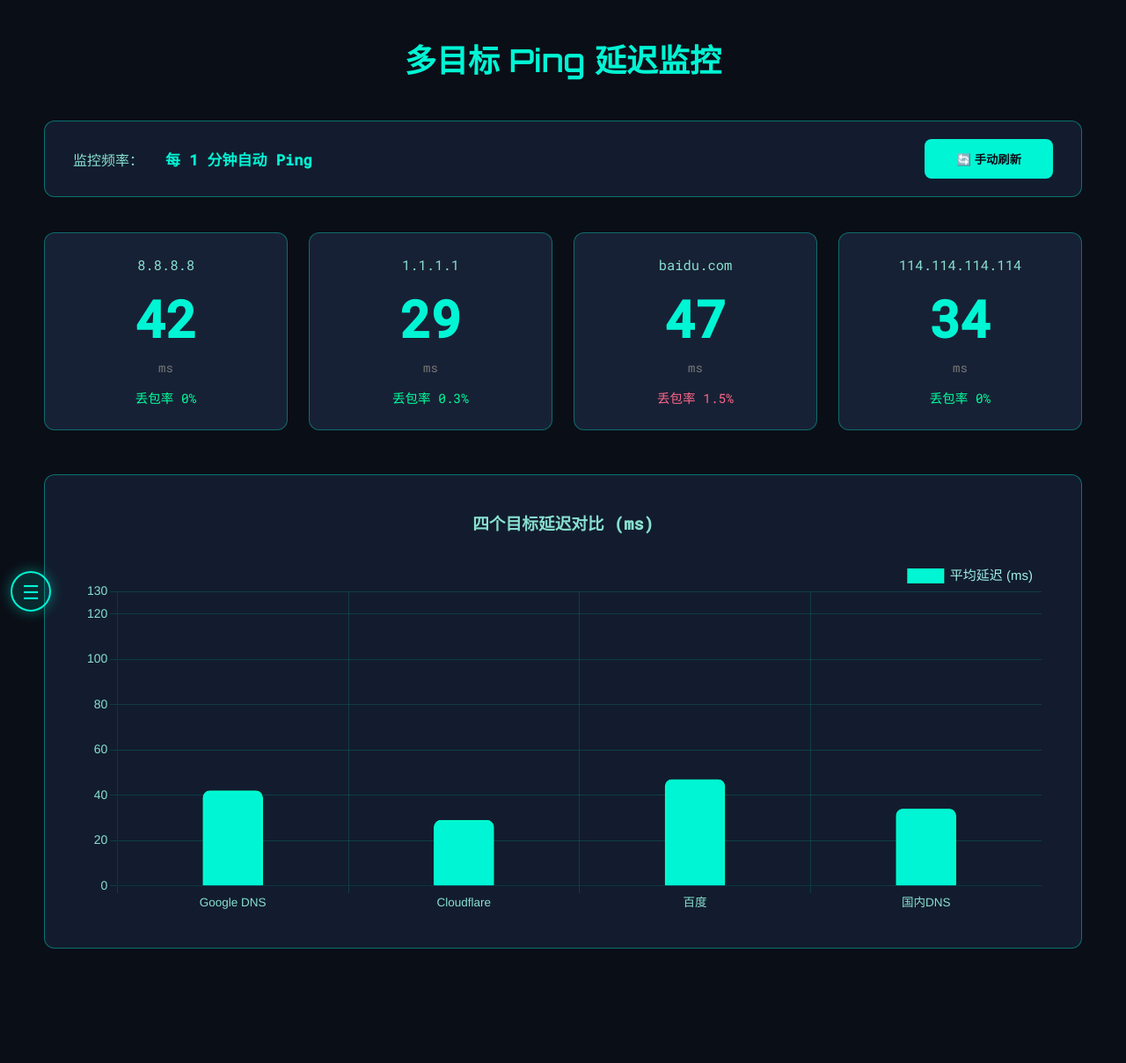
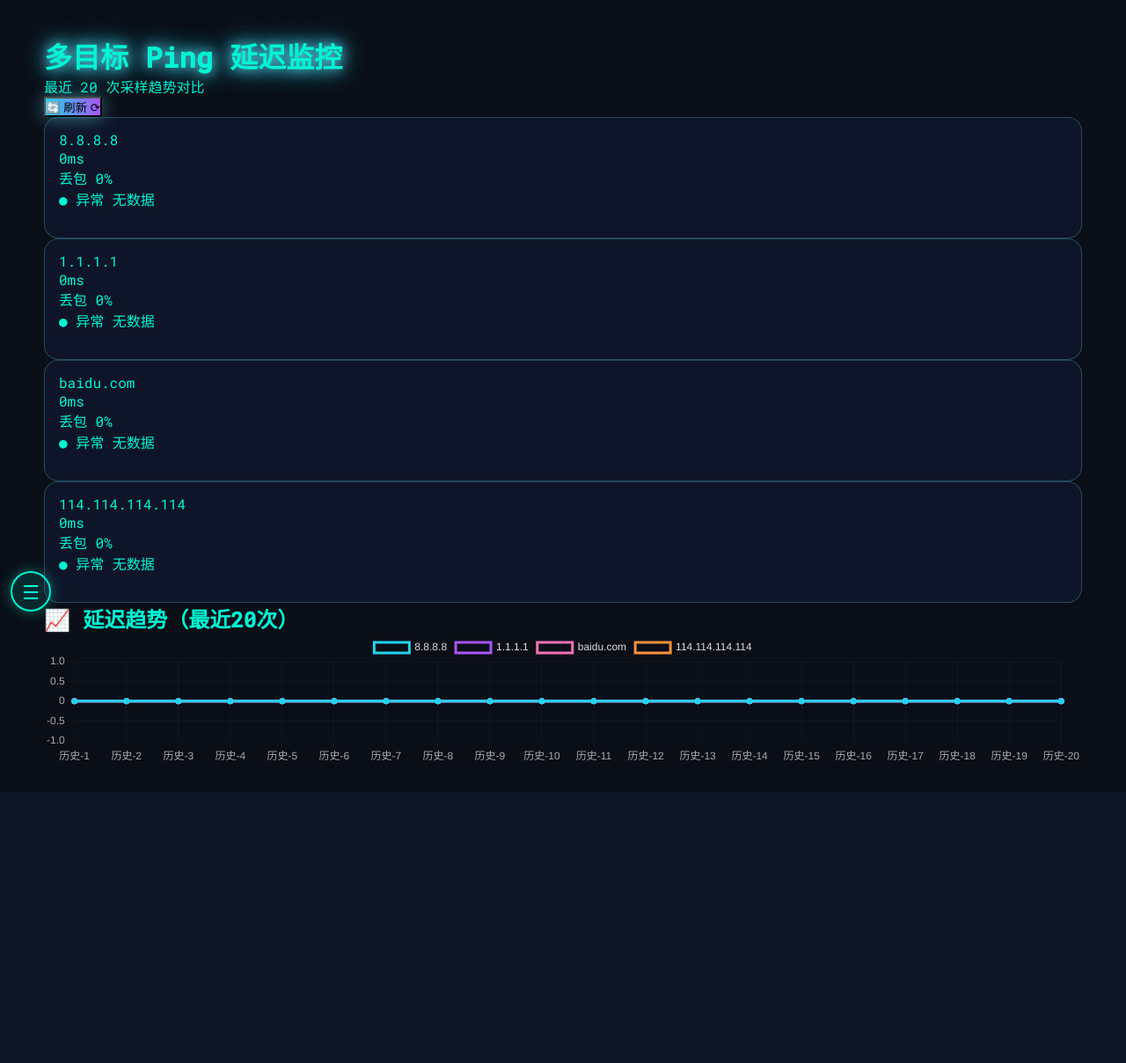
Before and after one commit to perry466/django-monitor, a Django app: page /monitor/ping/ in a window 1280 px wide. Shown: the part 65-1273 px from the top of the page at 88% size. After the commit the page ends 965 px from the top, so only its background shows below. Run offline with Django 5.2, Linux system fonts and the light colour scheme; data that the repository does not hold is empty.

Commit message:
优化了延迟数据的接口

```diff
--- a/templates/base.html
+++ b/templates/base.html
@@ -114,6 +114,8 @@
 
         {% block extra_style %}{% endblock %}
     </style>
+
+<script src="https://cdn.jsdelivr.net/npm/chart.js@4.4.1/dist/chart.umd.min.js"></script>
 </head>
 <body>
 
--- a/templates/monitor/ping.html
+++ b/templates/monitor/ping.html
@@ -1,156 +1,142 @@
 {% extends "base.html" %}
 
-{% block title %}多目标 Ping 监控 - NEON MONITOR{% endblock %}
+{% block title %}多目标 Ping 延迟监控 - NEON MONITOR{% endblock %}
 
 {% block content %}
-    <h1 style="font-family: 'Orbitron', sans-serif; text-align:center; font-size:36px; margin-bottom:45px; color:#00f5d4;">
-        多目标 Ping 延迟监控
-    </h1>
+<div class="max-w-7xl mx-auto px-6 py-6">
+    <!-- 标题栏 -->
+    <div class="flex justify-between items-start mb-8">
+        <div>
+            <h1 class="text-3xl font-bold neon-text">多目标 Ping 延迟监控</h1>
+            <p class="text-gray-400 text-sm mt-1">最近 20 次采样趋势对比</p>
+        </div>
 
-    <div style="max-width: 1280px; margin: 0 auto; padding-bottom: 100px;">
-
-        <!-- 状态栏 -->
-        <div style="background: rgba(20,30,48,0.95); border:1px solid rgba(0,245,212,0.4); border-radius:12px; padding:20px 32px; margin-bottom:40px; display:flex; justify-content:space-between; align-items:center;">
-            <div style="display:flex; align-items:center; gap:25px;">
-                <span style="color:#88e0d0;">监控频率：</span>
-                <strong style="color:#00f5d4; font-size:17px;">每 1 分钟自动 Ping</strong>
-            </div>
-            <button onclick="refreshData()"
-                    style="background:#00f5d4; color:#0a0e17; padding:13px 36px; border:none; border-radius:8px; font-weight:600; cursor:pointer;">
-                🔄 手动刷新
+        <button id="refresh-btn"
+                class="neon-button flex items-center gap-2 px-6 py-3 rounded-2xl text-sm font-medium">
+            <span id="refresh-text">🔄 刷新</span>
+            <span id="refresh-spinner" class="hidden animate-spin">⟳</span>
         </button>
     </div>
 
-        <!-- 四个目标卡片 -->
-        <div style="display: grid; grid-template-columns: repeat(auto-fit, minmax(260px, 1fr)); gap: 24px; margin-bottom: 50px;" id="target-cards">
-            <!-- JS 动态生成 -->
+    <!-- 紧凑四卡片 - 强制一行4个 -->
+    <div id="target-cards" class="grid grid-cols-2 lg:grid-cols-4 gap-4 mb-10">
+        <!-- 动态生成 -->
     </div>
 
-        <!-- 柱状图 - 优化自适应 -->
-        <div style="background: rgba(20,30,48,0.95); border:1px solid rgba(0,245,212,0.4); border-radius:12px; padding:40px 45px;">
-            <h3 style="margin-bottom:30px; color:#88e0d0; text-align:center;">四个目标延迟对比 (ms)</h3>
-            <div style="position: relative; height: 400px; width: 100%;">
-                <canvas id="latencyChart"></canvas>
+    <!-- 图表区域 -->
+    <div class="bg-zinc-900/70 backdrop-blur-xl border border-white/10 rounded-3xl p-6">
+        <h2 class="text-xl font-semibold mb-5 text-white flex items-center gap-2">
+            📈 延迟趋势（最近20次）
+        </h2>
+        <div class="h-[460px]">
+            <canvas id="pingTrendChart"></canvas>
         </div>
     </div>
-
 </div>
 {% endblock %}
 
 {% block extra_script %}
 <script src="https://cdn.jsdelivr.net/npm/chart.js@4.4.1/dist/chart.umd.min.js"></script>
 <script>
-    let latencyChart;
+// ==================== 变量 ====================
+let pingChart = null;
+let currentType = 'line';
 
-    const targets = [
-        { id: "8.8.8.8",     name: "8.8.8.8",     label: "Google DNS" },
-        { id: "1.1.1.1",     name: "1.1.1.1",     label: "Cloudflare" },
-        { id: "baidu.com",   name: "baidu.com",   label: "百度" },
-        { id: "114.114.114.114", name: "114.114.114.114", label: "国内DNS" }
-    ];
+// ==================== 渲染更小卡片 ====================
+function renderCards(results) {
+    const container = document.getElementById('target-cards');
+    container.innerHTML = '';
 
-    function createCard(target) {
-        return `
-            <div style="background: rgba(25,35,55,0.95); border:1px solid rgba(0,245,212,0.35); border-radius:12px; padding:26px; text-align:center;">
-                <div style="color:#88e0d0; font-size:15.5px; margin-bottom:12px;">${target.name}</div>
-                <div style="font-size:58px; font-weight:700; color:#00f5d4;" id="ping-${target.id}">--</div>
-                <div style="font-size:14px; color:#777; margin:8px 0 14px;">ms</div>
-                <div id="loss-${target.id}" style="font-size:14.5px;">丢包率 --%</div>
+    results.forEach(item => {
+        const isUp = item.ping_time > 0 && item.packet_loss < 10;
+        const html = `
+            <div class="neon-card">
+                <div class="text-sm font-medium text-white mb-1 truncate">${item.target}</div>
+                <div class="text-3xl font-bold text-white">${item.ping_time}<span class="text-cyan-400 text-lg ml-1">ms</span></div>
+                <div class="text-xs text-gray-400 mt-1">丢包 ${item.packet_loss}%</div>
+                <div class="flex justify-between items-center mt-3 text-xs">
+                    <span class="${isUp ? 'text-emerald-400' : 'text-red-400'}">
+                        ${isUp ? '● 在线' : '● 异常'}
+                    </span>
+                    <span class="text-gray-500">${item.timestamp}</span>
                 </div>
-        `;
+            </div>`;
+        container.innerHTML += html;
+    });
 }
 
-    function initChart() {
-        const ctx = document.getElementById('latencyChart').getContext('2d');
+// ==================== 图表 ====================
+function initTrendChart(history) {
+    const ctx = document.getElementById('pingTrendChart');
+    if (pingChart) pingChart.destroy();
 
-        latencyChart = new Chart(ctx, {
-            type: 'bar',
-            data: {
-                labels: targets.map(t => t.label),
-                datasets: [{
-                    label: '平均延迟 (ms)',
-                    data: [42, 29, 47, 34],
-                    backgroundColor: '#00f5d4',
-                    borderColor: '#00ffcc',
-                    borderWidth: 2,
-                    borderRadius: 8,
-                    barThickness: 68,
-                }]
-            },
+    pingChart = new Chart(ctx, {
+        type: currentType,
+        data: { labels: history.labels, datasets: history.datasets },
         options: {
             responsive: true,
-                maintainAspectRatio: false,     // 允许自适应高度
+            maintainAspectRatio: false,
+            plugins: {
+                legend: { position: 'top', labels: { color: '#ddd', font: {size: 12} }}
+            },
             scales: {
-                    y: {
-                        beginAtZero: true,
-                        max: 130,
-                        grid: { color: 'rgba(0,245,212,0.15)' },
-                        ticks: {
-                            color: '#88e0d0',
-                            font: { size: 14 },
-                            maxTicksLimit: 10  // 限制Y轴刻度数量
-                        }
-                    },
-                    x: {
-                        grid: { color: 'rgba(0,245,212,0.15)' },
-                        ticks: {
-                            color: '#88e0d0',
-                            font: { size: 13.5 },
-                            maxRotation: 45,     // 限制X轴标签旋转角度
-                            minRotation: 0       // 最小旋转角度
-                        }
-                    }
-                },
-                plugins: {
-                    legend: {
-                        labels: {
-                            color: '#a0f0e8',
-                            font: { size: 15 }
-                        },
-                        position: 'top',
-                        align: 'end'
-                    }
-                },
-                animation: {
-                    duration: 500    // 添加动画效果
+                x: { grid: {color: '#ffffff08'}, ticks: {color: '#aaa'} },
+                y: { grid: {color: '#ffffff08'}, ticks: {color: '#aaa'} }
             }
         }
     });
 }
 
-    function refreshData() {
-        const latencies = [42, 29, 47, 34];
-        const losses = [0.0, 0.3, 1.5, 0.0];
+async function fetchData() {
+    const btn = document.getElementById('refresh-btn');
+    btn.disabled = true;
+    document.getElementById('refresh-text').classList.add('hidden');
+    document.getElementById('refresh-spinner').classList.remove('hidden');
 
-        targets.forEach((target, i) => {
-            document.getElementById(`ping-${target.id}`).textContent = latencies[i];
-            const lossEl = document.getElementById(`loss-${target.id}`);
-            lossEl.textContent = `丢包率 ${losses[i]}%`;
-            lossEl.style.color = losses[i] > 1 ? '#ff6688' : '#00ff9d';
-        });
-
-        if (latencyChart) {
-            latencyChart.data.datasets[0].data = latencies;
-            latencyChart.update();
+    try {
+        const res = await fetch('/monitor/api/multi-ping/');
+        const json = await res.json();
+        if (json.code === 0) {
+            renderCards(json.data.results);
+            initTrendChart(json.data.history);
+        }
+    } catch(e) {
+        console.error(e);
+    } finally {
+        btn.disabled = false;
+        document.getElementById('refresh-text').classList.remove('hidden');
+        document.getElementById('refresh-spinner').classList.add('hidden');
     }
 }
 
-    // 初始化
 document.addEventListener('DOMContentLoaded', () => {
-        const cardContainer = document.getElementById('target-cards');
-        targets.forEach(t => cardContainer.innerHTML += createCard(t));
-
-        initChart();
-        refreshData();
-
-        // 窗口大小改变时重新调整图表
-        window.addEventListener('resize', function() {
-            if (latencyChart) {
-                latencyChart.resize();
-            }
-        });
-
-        setInterval(refreshData, 8000);
+    fetchData();
+    setInterval(fetchData, 25000);
 });
 </script>
+
+<style>
+.neon-text {
+    text-shadow: 0 0 15px #67e8f9, 0 0 30px #22d3ee;
+}
+
+.neon-button {
+    background: linear-gradient(90deg, #22d3ee, #a855f7);
+    box-shadow: 0 0 20px rgba(103,232,249,0.5);
+}
+
+.neon-card {
+    background: rgba(15,23,42,0.95);
+    border: 1px solid rgba(103,232,249,0.25);
+    border-radius: 16px;
+    padding: 14px 16px;
+    height: 138px;
+    transition: all 0.3s;
+}
+
+.neon-card:hover {
+    border-color: #67e8f9;
+    transform: translateY(-3px);
+}
+</style>
 {% endblock %}
```
Also changed, not shown: djangoproject/asgi.py (+10 -9 lines), monitor/api.py (+43 -10 lines), monitor/apps.py (+10 -0 lines), monitor/task.py (deleted, +0 -57 lines), monitor/tasks.py (added, +87 -0 lines), monitor/migrations/0001_initial.py. Lines whose indentation alone changed are shown as unchanged.
